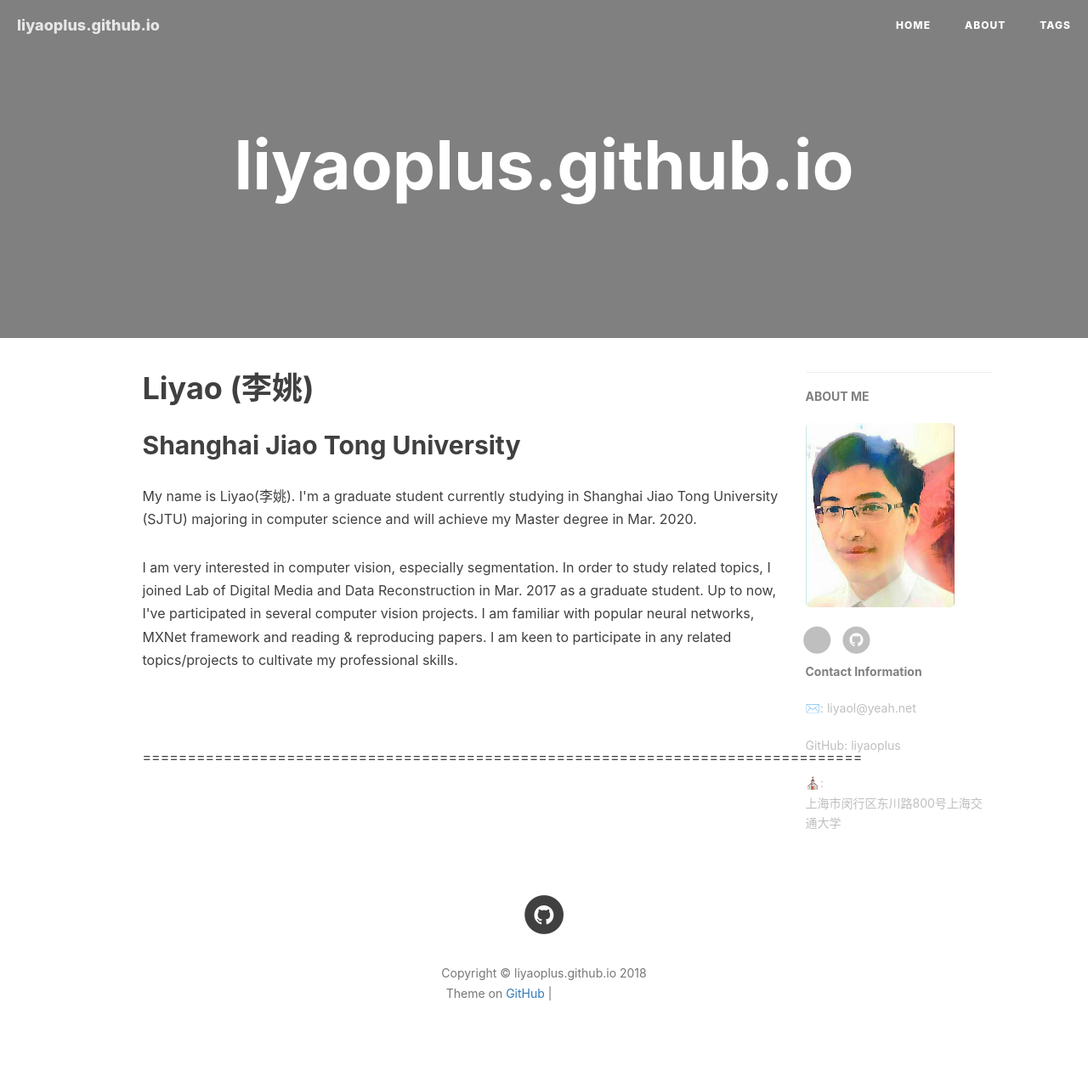
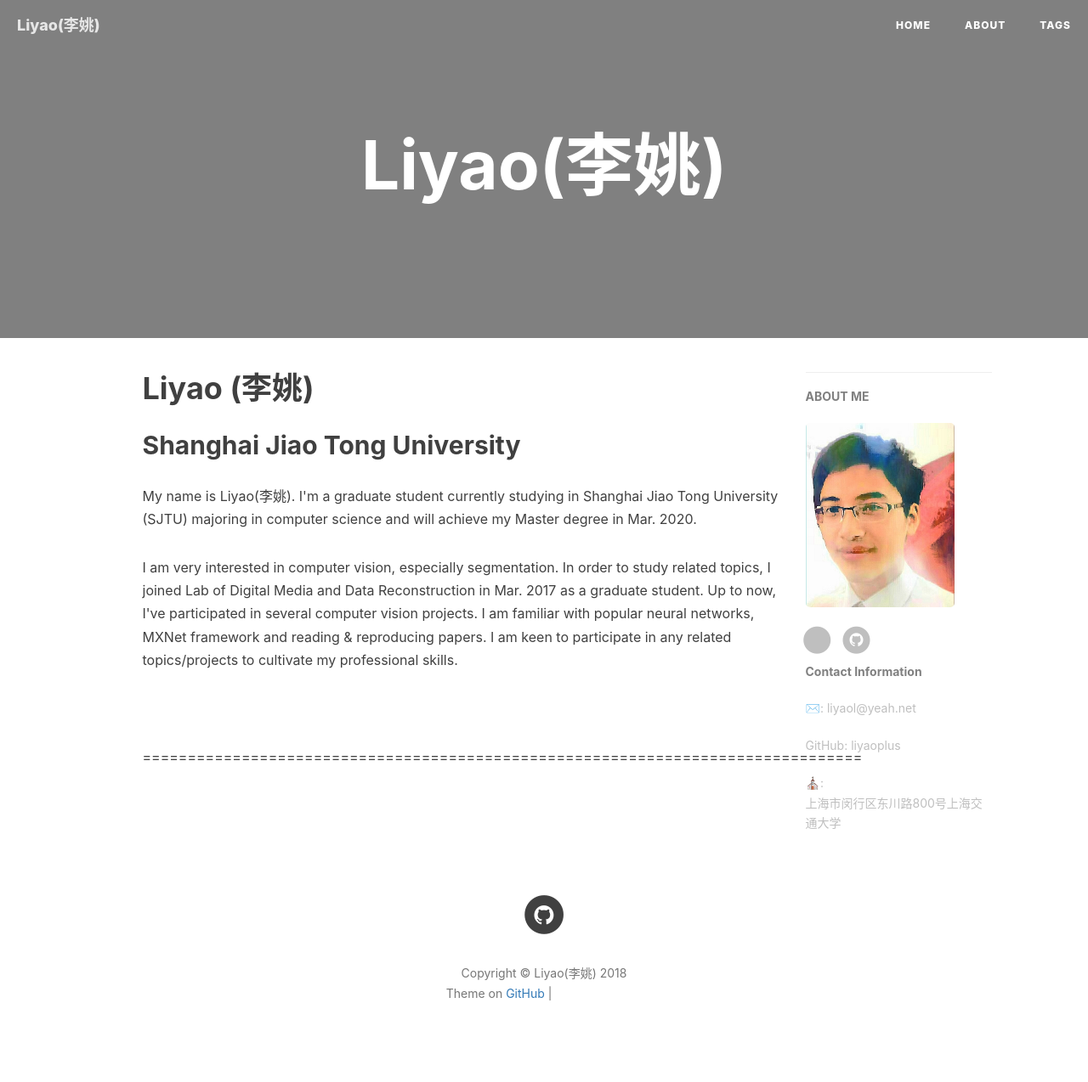
Before and after one commit to liyaoplus/liyaoplus.github.io, a Jekyll site: the page built from index.html, in a window 1280 px wide. Shown: the whole page at 85% size. Built offline with Jekyll 4.4.1, drawn with Linux system fonts in a browser that asks for light colours; nearby versions of some CDN libraries; the list of posts is cut into pages by our own code; comment, search, counter and statistics services are not loaded; grey boxes are pictures that could not be loaded.

Commit message:
Update _config.yml

```diff
--- a/_config.yml
+++ b/_config.yml
@@ -1,5 +1,5 @@
 # Site settings
-title:
+title: Liyao(李姚)
 SEOTitle: Liyao
 #header-img: img/post-bg-desk.jpg
 
```
